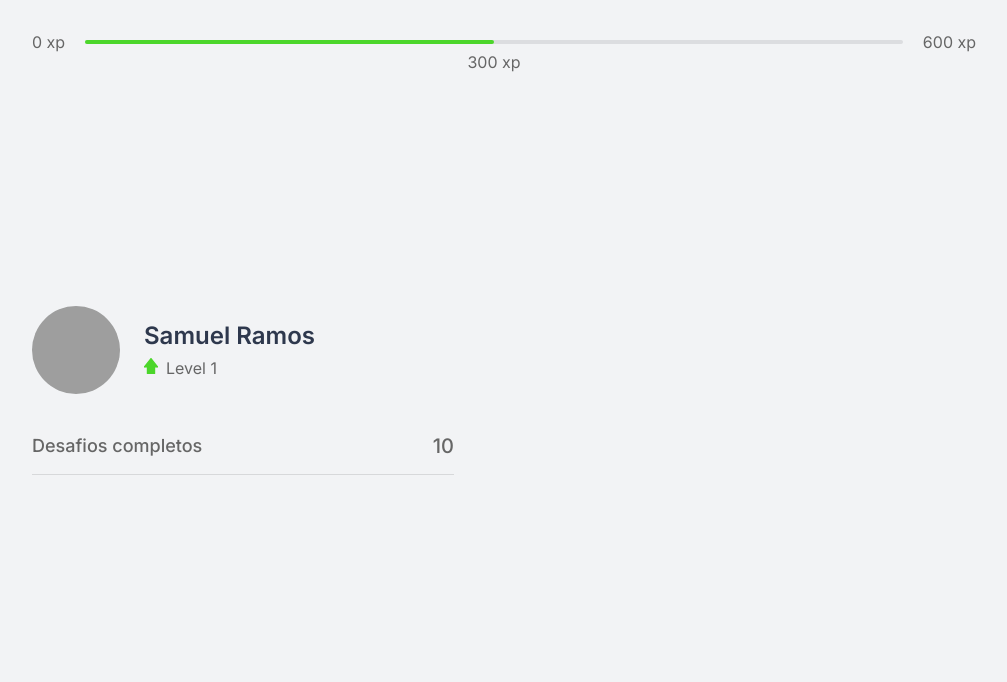
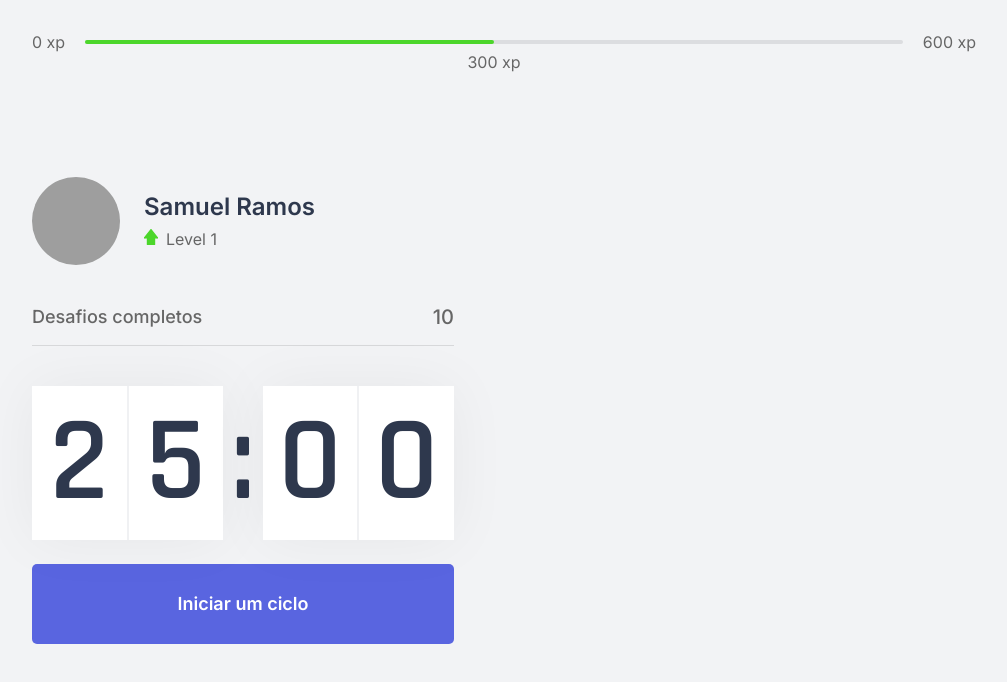
Before and after one commit to srsantosdev/nlw-move.it, a Next.js app: page / in a window 1280 px wide. Shown: the top 682 px of the page, without its empty margins (136-1143 px from the left). Built offline with nearby package versions, Linux system fonts and the light colour scheme; grey boxes are pictures that could not be loaded.

Commit message:
added countdown styles

```diff
--- /dev/null
+++ b/src/components/Countdown/index.tsx
@@ -0,0 +1,27 @@
+import React from 'react';
+
+import styles from '../../styles/components/Countdown.module.css';
+
+const Countdown: React.FC = () => {
+  return (
+    <>
+      <div className={styles.countdownContainer}>
+        <div>
+          <span>2</span>
+          <span>5</span>
+        </div>
+        <span>:</span>
+        <div>
+          <span>0</span>
+          <span>0</span>
+        </div>
+      </div>
+
+      <button type="button" className={styles.countdownButton}>
+        Iniciar um ciclo
+      </button>
+    </>
+  )
+}
+
+export default Countdown;
--- a/src/pages/_document.tsx
+++ b/src/pages/_document.tsx
@@ -13,11 +13,11 @@
           <link rel="preconnect" href="https://fonts.gstatic.com" />
           <link href="https://fonts.googleapis.com/css2?family=Inter:wght@400;500;600&family=Rajdhani:wght@600&display=swap"
             rel="stylesheet" />
+
+          <link rel="shortcut icon" href="favicon.png" type="image/png" />
         </Head>
 
         <body>
-          <title>Move.it</title>
-
           <Main />
           <NextScript />
         </body>
--- a/src/pages/index.tsx
+++ b/src/pages/index.tsx
@@ -1,4 +1,7 @@
+import Head from 'next/head'
+
 import CompletedChallenges from '../components/CompletedChallenges';
+import Countdown from '../components/Countdown';
 import ExperienceBar from '../components/ExperienceBar';
 import Profile from '../components/Profile';
 
@@ -7,12 +10,17 @@
 function App() {
   return (
     <div className={styles.container}>
+      <Head>
+        <title>Home | move.it</title>
+      </Head>
+
       <ExperienceBar />
 
       <section>
         <div>
           <Profile />
           <CompletedChallenges />
+          <Countdown />
         </div>
         <div></div>
       </section>
--- /dev/null
+++ b/src/styles/components/Countdown.module.css
@@ -0,0 +1,59 @@
+.countdownContainer {
+  display: flex;
+  align-items: center;
+  font-family: Rajdhani;
+  font-weight: 600;
+  color: var(--title);
+}
+
+.countdownContainer > div {
+  flex: 1;
+  display: flex;
+  align-items: center;
+  justify-content: space-evenly;
+  background-color: var(--white);
+  box-shadow: 0 0 60px rgba(0, 0, 0, 0.05);
+  font-size: 12rem;
+  text-align: center;
+}
+
+.countdownContainer > div span {
+  flex: 1;
+}
+
+.countdownContainer > div span:first-child {
+  border-right: 1px solid #f0f1f3;
+}
+
+.countdownContainer > div span:last-child {
+  border-left: 1px solid #f0f1f3;
+}
+
+.countdownContainer > span {
+  font-size: 12rem;
+  margin: 0 0.8rem;
+}
+
+.countdownButton {
+  width: 100%;
+  height: 8rem;
+  margin-top: 2.4rem;
+
+  display: flex;
+  align-items: center;
+  justify-content: center;
+  border: 0;
+  border-radius: 5px;
+
+  background: var(--blue);
+  color: var(--white);
+
+  font-size: 1.8rem;
+  font-weight: 600;
+
+  transition: background-color 0.2s;
+}
+
+.countdownButton:hover {
+  background-color: var(--blue-dark);
+}
```
